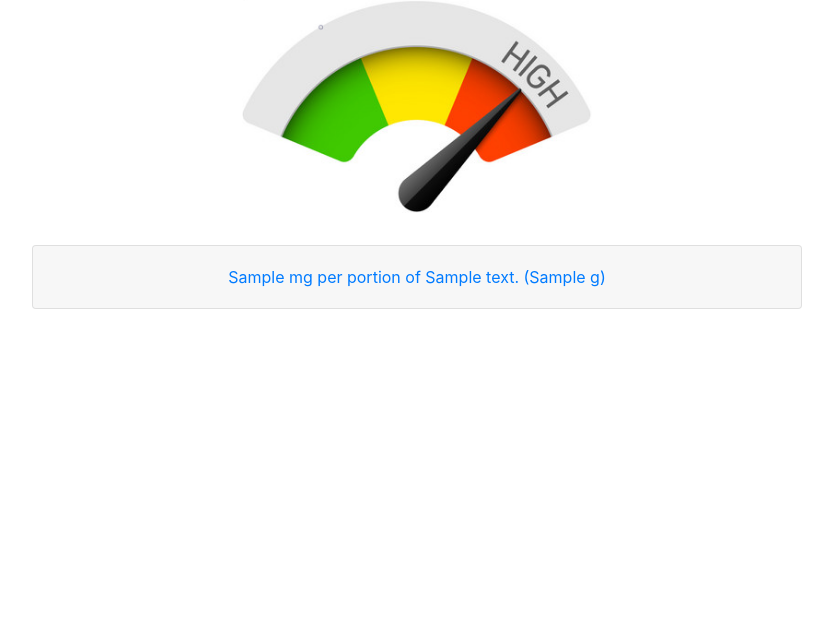
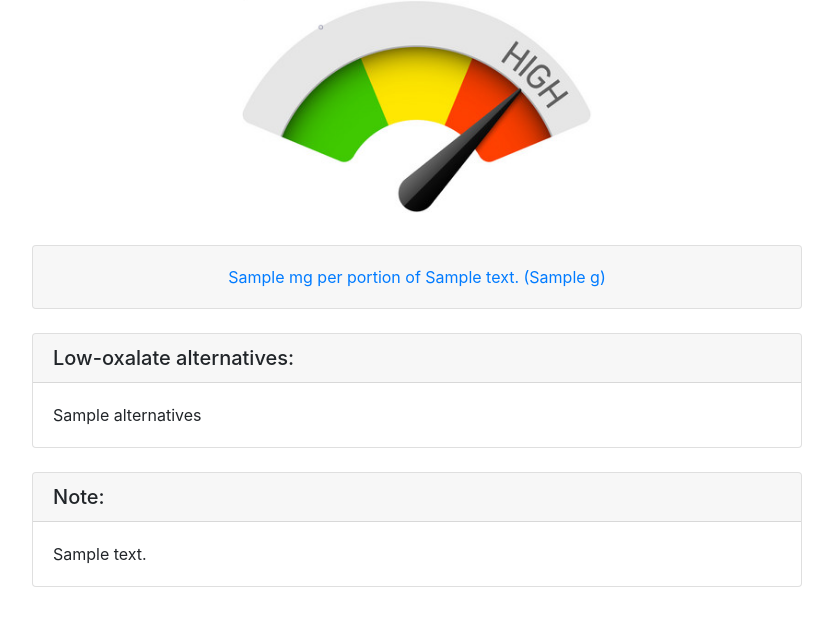
Before and after one commit to kei-pal/oxalate, a Django app: template lookup/templates/meal.html in a window 1280 px wide. Shown: the part 81-707 px from the top of the page, without its empty margins (223-1056 px from the left). Run offline with Django 3.2, Linux system fonts and the light colour scheme; the template is opened without the code that fills it: most values are stand-ins (such as "Sample title", 1, 10 or a date in 2020).

Commit message:
added alternative and note cards to meal view and better conditons for card showing

```diff
--- a/lookup/templates/ingredient.html
+++ b/lookup/templates/ingredient.html
@@ -50,7 +50,7 @@ Amount of Oxalates in: {{ name }}
 
 <br>
 
-{% if ox_per_portion > 10 %}
+{% if alternatives != 'none' %}
   <div class="container">
     <div class="card">
         <h5 class="card-header">Low-oxalate alternatives:</h5>
--- a/lookup/templates/meal.html
+++ b/lookup/templates/meal.html
@@ -66,8 +66,30 @@ Amount of Oxalates in: {{ name }}
   </div>
 </div>
 
+<br>
 
+{% if alternatives != 'none' %}
+  <div class="container">
+    <div class="card">
+        <h5 class="card-header">Low-oxalate alternatives:</h5>
+        <div class="card-body">
+          {{ alternatives }}
+        </div>
+    </div>
+  </div>
+{% endif %}
 
+<br>
 
+{% if source_notes != 'none' %}
+  <div class="container">
+    <div class="card">
+        <h5 class="card-header">Note:</h5>
+        <div class="card-body">
+          {{ source_notes }}
+        </div>
+    </div>
+  </div>
+{% endif %}
 
 {% endblock %}
--- a/lookup/views.py
+++ b/lookup/views.py
@@ -47,14 +47,14 @@ def meal(request):
 	# TODO: Get left, right to iterate over ingridient name, oxalate amount and sort in descending order
 	rowsorted = sorted(rows, key=lambda tup: tup[1], reverse=True)
 
-
-
 	context = {
 		'name': meal_name,
 		'rows': rowsorted,
 		'ox_per_portion': oxalates,
 		'portion_grams': grams,
 		'portion_desc': meal.portion_desc,
+		'alternatives': meal.alternatives,
+		'source_notes': meal.source_notes,
 	}
 
 	return render(request, 'meal.html', context)
```
Also changed, not shown: db.sqlite3.
